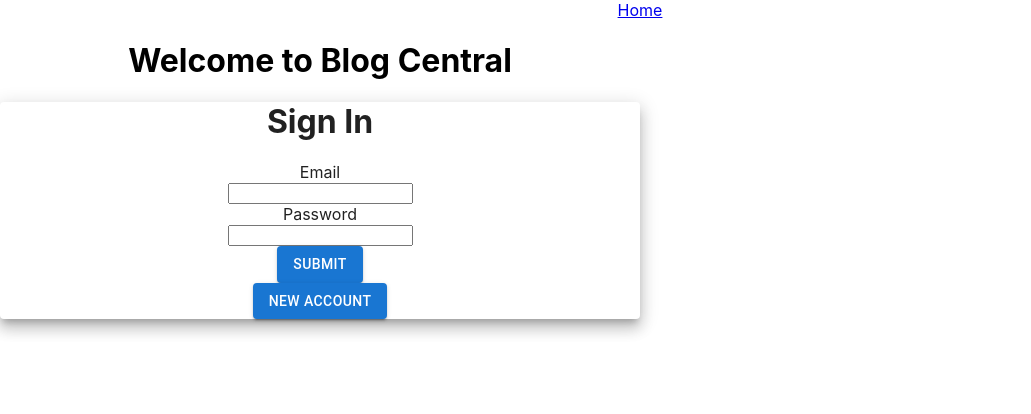
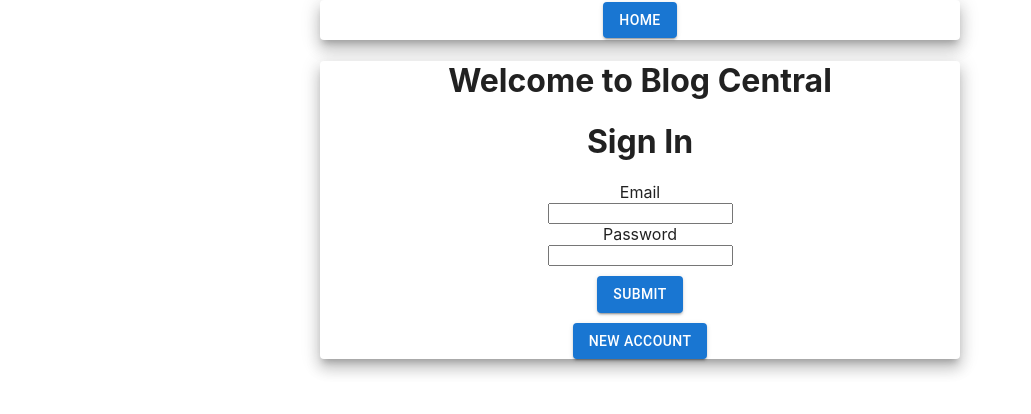
Before and after one commit to bhans23/blog_app, a React (Create React App) app: page / in a window 1280 px wide. Shown: the top 414 px of the page, without its empty margins (0-1031 px from the left). Built offline with nearby package versions, Linux system fonts and the light colour scheme.

Commit message:
added more styling

```diff
--- a/src/App.css
+++ b/src/App.css
@@ -1,19 +1,21 @@
 .App {
   text-align: center;
-  /* display: flex;
+  align-items: center;
+  display: flex;
   justify-content: center;
-  flex-direction: column; */
-
-}
-
-a {
-  margin: 10px;
+  flex-direction: row;
+  /* height: 100vh; */
 }
 
 .title {
-  border-style: double;
+
   /* width:50%; */
   margin-bottom: 10px;
+  text-align: center;
+  align-items: center;
+  display: flex;
+  justify-content: center;
+  flex-direction: row;
 }
 
 .titleBox {
@@ -22,6 +24,27 @@ a {
   flex-direction: column;
 }
 
-.home {
-  width:50%;
+.main {
+  width: 50%;
+  /* height: 100%; */
 }
+.main Button {
+  margin: 10px;
+}
+
+.nav Button {
+  margin: 10px;
+}
+
+.blog a {
+  margin: 10px;
+}
+
+.nav {
+  height: 5vh;
+  text-align: center;
+  align-items: center;
+  display: flex;
+  justify-content: center;
+  flex-direction: row;
+}
--- a/src/App.js
+++ b/src/App.js
@@ -6,27 +6,32 @@ import Blog from "./components/blog.js";
 import { Routes, Route, Link } from "react-router-dom";
 import "./App.css";
 import { UserContext } from "./api/UserContext.js";
-import {useState} from "react"
-
+import { useState } from "react";
+import Paper from "@mui/material/Paper";
 
 function App() {
-
-  const [user,setUser] = useState(false)
+  const [user, setUser] = useState(false);
   return (
     <div className="App">
-      <div className="App"></div>
-      <UserContext.Provider value={{user,setUser}}>
+      <div className="main">
+        <UserContext.Provider value={{ user, setUser }}>
+        <Paper elevation={10}>
+          <div className="nav">
+
               <Nav />
 
-        <div>
+          </div>
+          </Paper>
+          <Paper elevation={10}>
             <Routes>
               <Route path="*" element={<Home />} />
               <Route path="/signIn" element={<SignIn />} />
               <Route path="/createUser" element={<CreateUser />} />
               <Route path="/blog/*" element={<Blog />} />
             </Routes>
+          </Paper>
+        </UserContext.Provider>
       </div>
-      </UserContext.Provider>
     </div>
   );
 }
--- a/src/components/blog.js
+++ b/src/components/blog.js
@@ -4,17 +4,22 @@ import CreatePost from "./createPost.js";
 import EditPost from "./editPost.js";
 import Posts from "./posts.js";
 import Post from "./post.js";
-
+import Button from "@mui/material/Button";
 const Blog = () => {
   const [token, setToken] = useState(localStorage.getItem("token"));
 
   return (
     <>
       {token ? (
-        <div>
+        <div className="blog">
           <h1>Blog</h1>
-          <Link to="createPost">Create Post</Link>
-          <Link to="posts">Posts</Link>
+
+          <Button className="button" variant="contained" component={Link} to="createPost">
+            Create Post
+          </Button>
+          <Button className="button" variant="contained" component={Link} to="posts">
+            Posts
+          </Button>
           <Routes>
             <Route path="createPost" element={<CreatePost />} />
             <Route path="editPost" element={<EditPost />} />
--- a/src/components/nav.js
+++ b/src/components/nav.js
@@ -1,38 +1,36 @@
-import { useEffect, useState,useContext } from "react";
+import { useEffect, useState, useContext } from "react";
 import { UserContext } from "../api/UserContext.js";
 import { Link, Navigate } from "react-router-dom";
-import Button from '@mui/material/Button';
+import Button from "@mui/material/Button";
 
 const Nav = () => {
   const [token, setToken] = useState(localStorage.getItem("token"));
-  const {user,setUser} = useContext(UserContext)
+  const { user, setUser } = useContext(UserContext);
   const object = {};
   const string = "";
-
-
 
   const logOut = () => {
     localStorage.clear();
     setToken(localStorage.getItem("token"));
-    setUser(false)
-
-
+    setUser(false);
   };
 
   return (
     <>
-
-
       {!user ? (
         <div className="Nav">
-          <Link to="/">Home</Link>
+          <Button className="button"  variant="contained" component={Link} to="/">
+            Home
+          </Button>
         </div>
       ) : (
-
         <div className="Nav">
-          <Link to="/">Home</Link>
-          <Button variant="contained" onClick={logOut}>Log Out</Button>
-
+          <Button className="button"  variant="contained" component={Link} to="/">
+            Home
+          </Button>
+          <Button className="button" variant="contained" onClick={logOut}>
+            Log Out
+          </Button>
         </div>
       )}
     </>
--- a/src/components/posts.js
+++ b/src/components/posts.js
@@ -1,6 +1,7 @@
 import React, { useEffect, useState } from "react";
 import axios from "../api/axios.js";
 import convertDate from "../api/convertDate.js";
+import Paper from "@mui/material/Paper";
 
 
 import { Link, Routes, Route, useLocation } from "react-router-dom";
@@ -64,16 +65,18 @@ const MyPost = () => {
       <br />
       {pagePrevButton()}
       {pageNextButton()}
-      <h1>My Posts</h1>
+      <h1>Posts</h1>
 
       {state.posts.map((post) => (
+        <Paper elevation={10}>
         <div className="title">
           <Link to="post" state={{ id: post.id, from: location }}>
-            Title: {post.title}
+           Post: {post.title}
           </Link>
           <p>Date Created: {convertDate(post.created_at)}</p>
           <p>Date Updated: {convertDate(post.updated_at)}</p>
         </div>
+        </Paper>
       ))}
 
       {pagePrevButton()}
--- a/src/components/signIn.js
+++ b/src/components/signIn.js
@@ -3,7 +3,7 @@ import axios from "../api/axios";
 import { Link } from "react-router-dom";
 import { UserContext } from "../api/UserContext.js";
 import Button from "@mui/material/Button";
-import Paper from "@mui/material/Paper";
+
 
 const SIGNIN_URL = "/users/sign_in";
 
@@ -50,7 +50,7 @@ const SignIn = () => {
         <div></div>
       ) : (
         <div>
-          <Paper elevation={10}>
+
           <p className={state.errMsg ? "errmsg" : "offscreen"}>
             {state.errMsg}
           </p>
@@ -85,7 +85,7 @@ const SignIn = () => {
             New Account
           </Button>
           {/* <Link to="/createUser">New Account</Link> */}
-          </Paper>
+
         </div>
       )}
     </>
```
Lines whose indentation alone changed are shown as unchanged.
